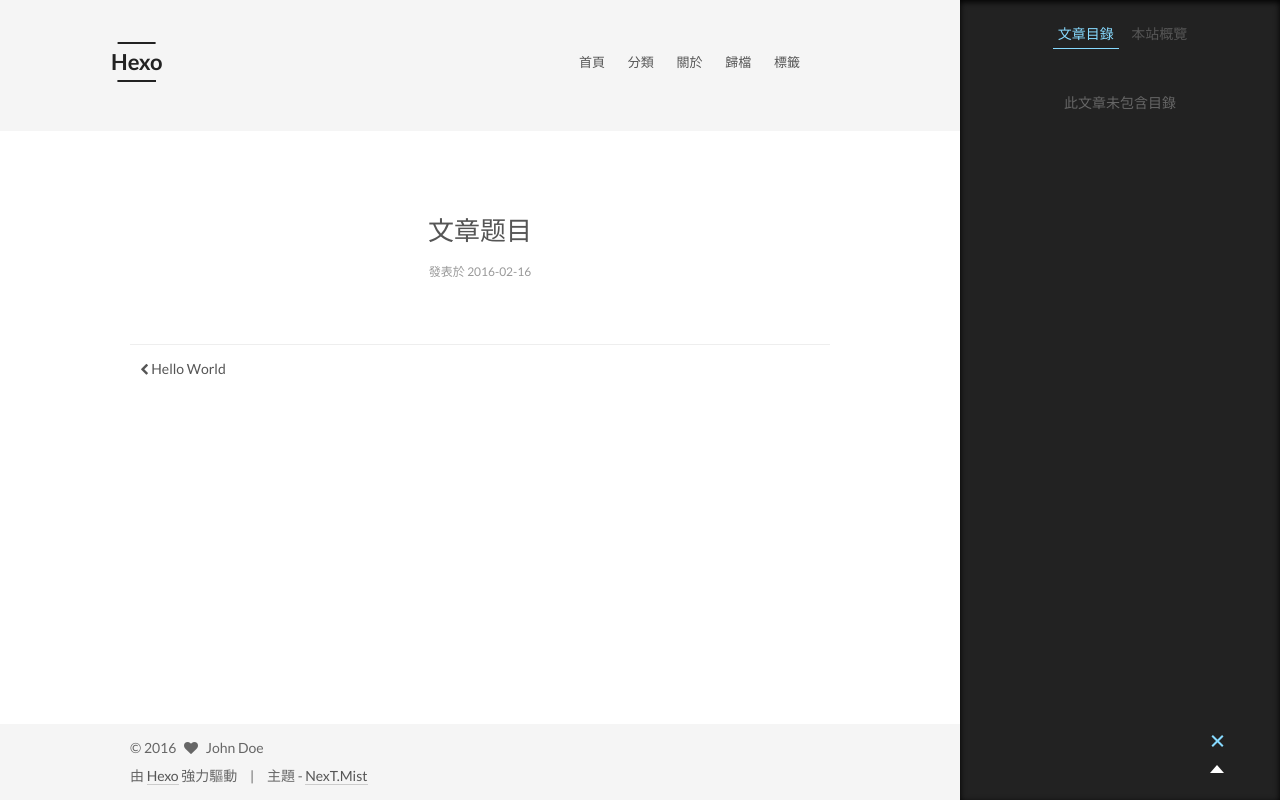
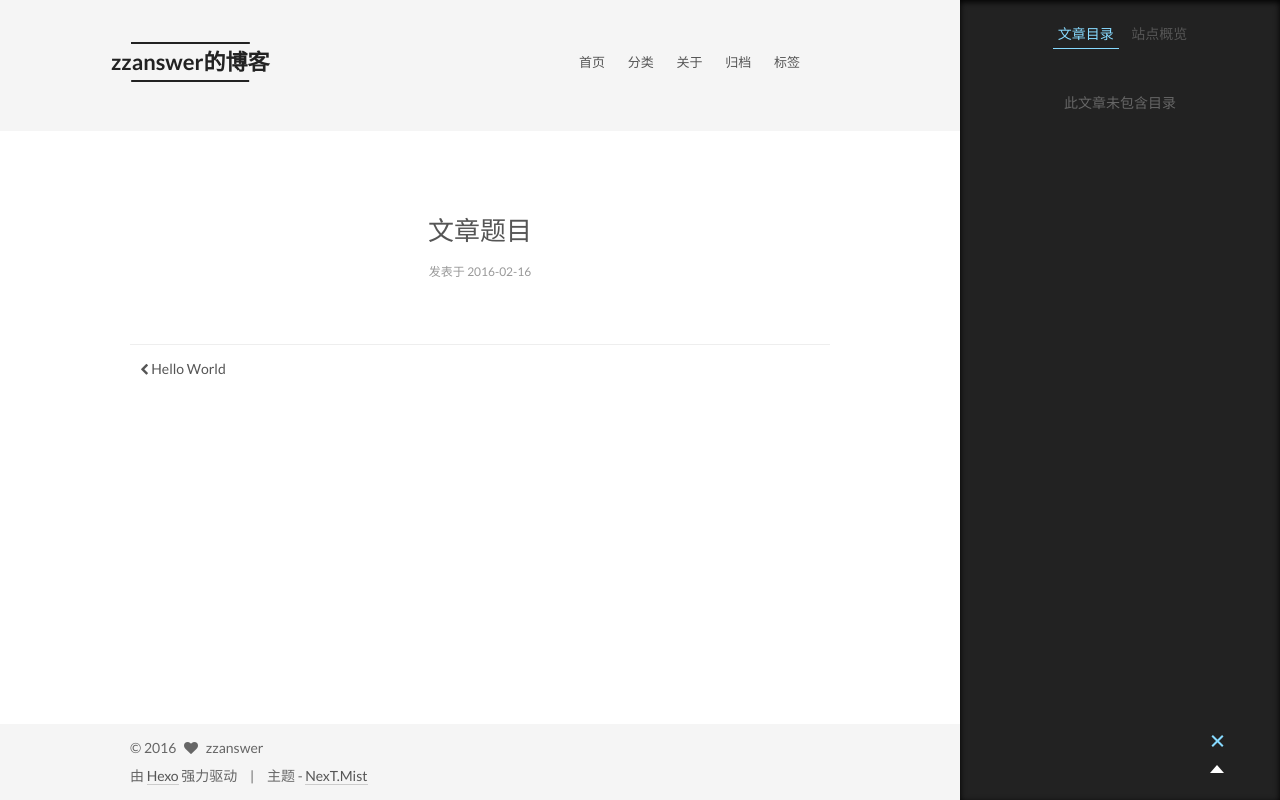
Before and after one commit to zzanswer/zzanswer.github.io, a plain HTML site: page 2016/02/16/文章题目/index.html in a window 1280 px wide. Both pictures are taken after a click on the element 1217 px from the left and 742 px from the top of the page. Drawn offline with Linux system fonts and the light colour scheme.

Commit message:
Site updated: 2016-03-19 12:17:23

```diff
--- a/2016/02/16/文章题目/index.html
+++ b/2016/02/16/文章题目/index.html
@@ -57,16 +57,16 @@
 
 
 
-<meta name="description">
+<meta name="description" content="让改变发生">
 <meta property="og:type" content="article">
 <meta property="og:title" content="文章题目">
 <meta property="og:url" content="http://yoursite.com/2016/02/16/文章题目/index.html">
-<meta property="og:site_name" content="Hexo">
-<meta property="og:description">
+<meta property="og:site_name" content="zzanswer的博客">
+<meta property="og:description" content="让改变发生">
 <meta property="og:updated_time" content="2016-02-16T14:35:06.208Z">
 <meta name="twitter:card" content="summary">
 <meta name="twitter:title" content="文章题目">
-<meta name="twitter:description">
+<meta name="twitter:description" content="让改变发生">
 
 
 
@@ -84,10 +84,10 @@
   };
 </script>
 
-  <title> 文章题目 | Hexo </title>
+  <title> 文章题目 | zzanswer的博客 </title>
 </head>
 
-<body itemscope itemtype="http://schema.org/WebPage" lang="">
+<body itemscope itemtype="http://schema.org/WebPage" lang="zh-Hans">
 
 
 
@@ -113,11 +113,11 @@
   <div class="custom-logo-site-title">
     <a href="/"  class="brand" rel="start">
       <span class="logo-line-before"><i></i></span>
-      <span class="site-title">Hexo</span>
+      <span class="site-title">zzanswer的博客</span>
       <span class="logo-line-after"><i></i></span>
     </a>
   </div>
-  <p class="site-subtitle"></p>
+  <p class="site-subtitle">学而不思则罔，思而不学则殆。</p>
 </div>
 
 <div class="site-nav-toggle">
@@ -140,7 +140,7 @@
 
               <i class="menu-item-icon fa fa-home fa-fw"></i> <br />
 
-            首頁
+            首页
           </a>
         </li>
 
@@ -150,7 +150,7 @@
 
               <i class="menu-item-icon fa fa-th fa-fw"></i> <br />
 
-            分類
+            分类
           </a>
         </li>
 
@@ -160,7 +160,7 @@
 
               <i class="menu-item-icon fa fa-user fa-fw"></i> <br />
 
-            關於
+            关于
           </a>
         </li>
 
@@ -170,7 +170,7 @@
 
               <i class="menu-item-icon fa fa-archive fa-fw"></i> <br />
 
-            歸檔
+            归档
           </a>
         </li>
 
@@ -180,7 +180,7 @@
 
               <i class="menu-item-icon fa fa-tags fa-fw"></i> <br />
 
-            標籤
+            标签
           </a>
         </li>
 
@@ -235,7 +235,7 @@
             <span class="post-meta-item-icon">
               <i class="fa fa-calendar-o"></i>
             </span>
-            <span class="post-meta-item-text">發表於</span>
+            <span class="post-meta-item-text">发表于</span>
             <time itemprop="dateCreated" datetime="2016-02-16T22:35:06+08:00" content="2016-02-16">
               2016-02-16
             </time>
@@ -328,10 +328,10 @@
 
         <ul class="sidebar-nav motion-element">
           <li class="sidebar-nav-toc sidebar-nav-active" data-target="post-toc-wrap" >
-            文章目錄
+            文章目录
           </li>
           <li class="sidebar-nav-overview" data-target="site-overview">
-            本站概覽
+            站点概览
           </li>
         </ul>
 
@@ -340,15 +340,15 @@
         <div class="site-author motion-element" itemprop="author" itemscope itemtype="http://schema.org/Person">
           <img class="site-author-image" itemprop="image"
                src="/images/default_avatar.jpg"
-               alt="John Doe" />
-          <p class="site-author-name" itemprop="name">John Doe</p>
-          <p class="site-description motion-element" itemprop="description"></p>
+               alt="zzanswer" />
+          <p class="site-author-name" itemprop="name">zzanswer</p>
+          <p class="site-description motion-element" itemprop="description">让改变发生</p>
         </div>
         <nav class="site-state motion-element">
           <div class="site-state-item site-state-posts">
             <a href="/archives">
               <span class="site-state-item-count">2</span>
-              <span class="site-state-item-name">文章</span>
+              <span class="site-state-item-name">日志</span>
             </a>
           </div>
 
@@ -383,7 +383,7 @@
 
 
 
-              <p class="post-toc-empty">此文章未包含目錄</p>
+              <p class="post-toc-empty">此文章未包含目录</p>
 
           </div>
           <div class="post-toc-indicator-bottom post-toc-indicator">
@@ -409,15 +409,15 @@
   <span class="with-love">
     <i class="fa fa-heart"></i>
   </span>
-  <span class="author" itemprop="copyrightHolder">John Doe</span>
+  <span class="author" itemprop="copyrightHolder">zzanswer</span>
 </div>
 
 <div class="powered-by">
-  由 <a class="theme-link" href="http://hexo.io">Hexo</a> 強力驅動
+  由 <a class="theme-link" href="http://hexo.io">Hexo</a> 强力驱动
 </div>
 
 <div class="theme-info">
-  主題 -
+  主题 -
   <a class="theme-link" href="https://github.com/iissnan/hexo-theme-next">
     NexT.Mist
   </a>
--- a/css/main.css
+++ b/css/main.css
@@ -1528,7 +1528,7 @@ pre .javascript .function {
   width: 4px;
   height: 4px;
   border-radius: 50%;
-  background: #b0ffff;
+  background: #ff9ff2;
 }
 .sidebar-nav {
   margin: 0 0 20px;
```
Also changed, not shown: 2016/02/16/hello-world/index.html (+20 -20 lines), archives/2016/02/index.html (+23 -23 lines), archives/2016/index.html (+23 -23 lines), archives/index.html (+23 -23 lines), index.html (+24 -24 lines), 页面名称/index.html (+20 -20 lines).
